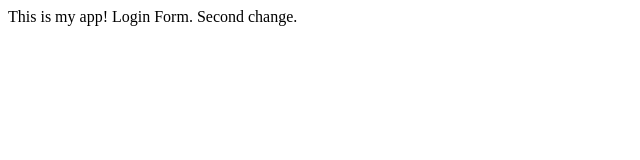
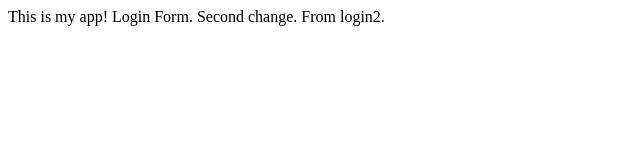
Before and after one commit to nathharsha/gitlearnings, a plain HTML site: page login.html in a window 1280 px wide. Shown: the whole page, without its empty margins (0-640 px from the left). Drawn offline with Linux system fonts and the light colour scheme.

Commit message:
added login2 changes

```diff
--- a/login.html
+++ b/login.html
@@ -6,5 +6,6 @@
         This is my app!
         Login Form.
         Second change.
+        From login2.
     </body>
     </html>
```
